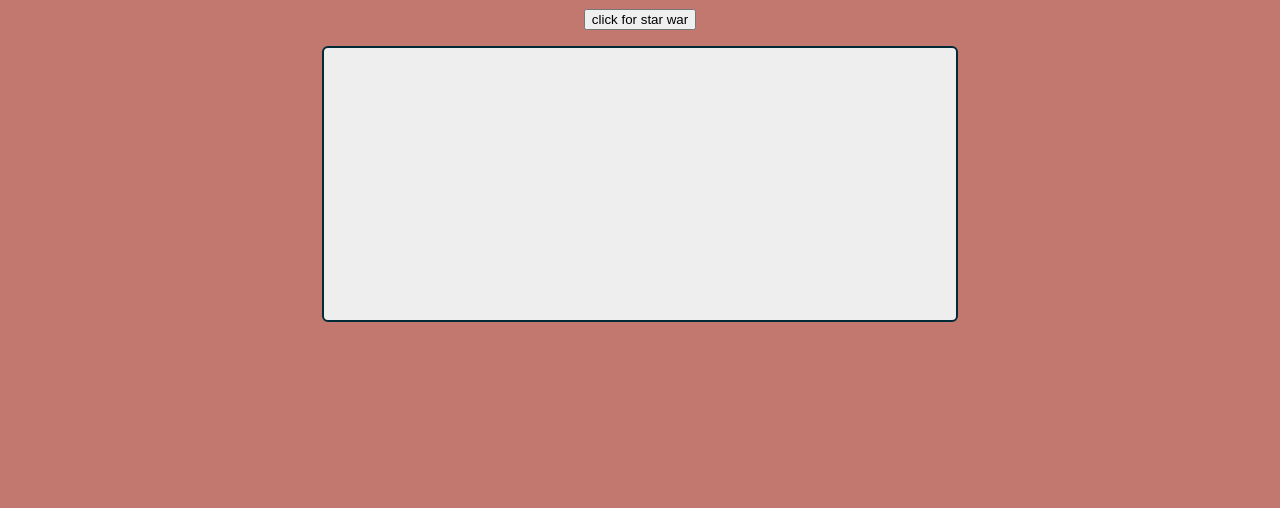
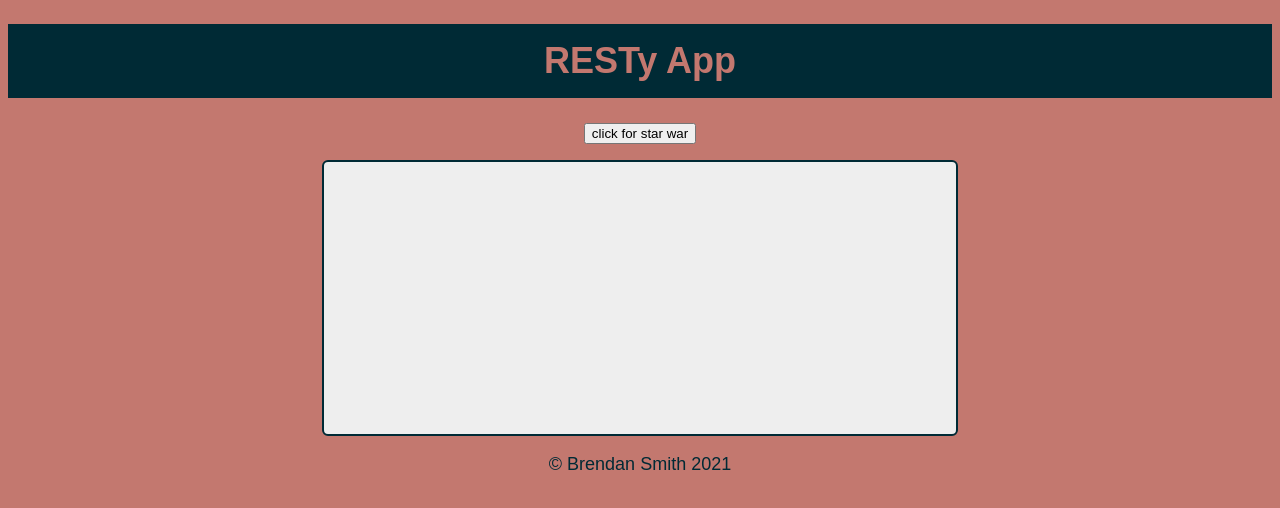
Before and after one commit to brendanrsmith/resty, a React (Create React App) app: page / in a window 1280 px wide. Shown: the top 508 px of the page. Built offline with nearby package versions, Linux system fonts and the light colour scheme; the HTML template or start-up script is replaced by a standard one.

Commit message:
start of tuesday lab

```diff
--- a/src/App.js
+++ b/src/App.js
@@ -1,9 +1,9 @@
 import React from 'react';
 import './styles/style.scss';
 
-// import Header from './header.js';
+import Header from './header.js';
 // import Form from './form.js';
-// import Footer from './footer.js';
+import Footer from './footer.js';
 import Form2 from './form2';
 import People from './people';
 
@@ -29,8 +29,10 @@ class App extends React.Component {
   render() {
     return (
       <React.Fragment>
+        <Header />
         <Form2 prompt="click for star war" toggleLoading={this.toggleLoading} handler={this.handleForm} />
         <People people={this.state.results} />
+        <Footer />
       </React.Fragment>
     )
   }
```
